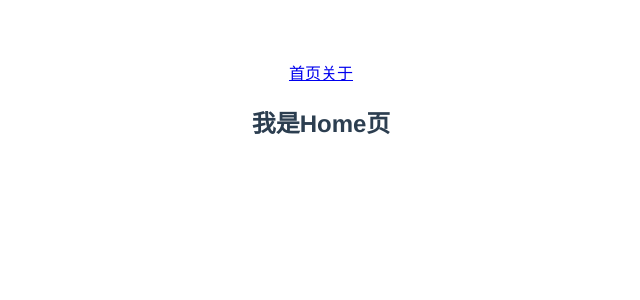
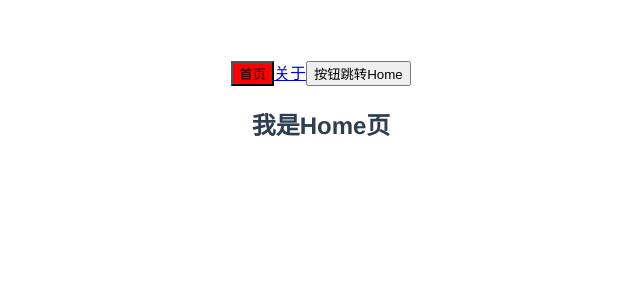
Before and after one commit to zhoupeng20188/vueCliTest, a Vue app in the folder vuecli2test/: page /home in a window 1280 px wide. Shown: the top 300 px of the page, without its empty margins (319-959 px from the left). Built offline with nearby package versions, Linux system fonts and the light colour scheme.

Commit message:
普通button使用路由跳转

```diff
--- a/vuecli2test/src/App.vue
+++ b/vuecli2test/src/App.vue
@@ -1,7 +1,9 @@
 <template>
   <div id="app">
-    <router-link to='/home'>首页</router-link>
+    <!-- router-link里加上replace属性，浏览器的返回不能使用 -->
+    <router-link to='/home' tag='button'>首页</router-link>
     <router-link to='/about'>关于</router-link>
+    <button @click='btnClick'>按钮跳转Home</button>
     <router-view></router-view>
   </div>
 </template>
@@ -13,6 +15,14 @@ export default {
   name: 'App',
   components: {
     HelloWorld
+  },
+  methods: {
+    btnClick(){
+      // 用$router修改路径
+      this.$router.push('/home')
+      // 用replace则没有返回
+      // this.$router.replace('/home')
+    }
   }
 }
 </script>
@@ -26,4 +36,7 @@ export default {
   color: #2c3e50;
   margin-top: 60px;
 }
+.router-link-active {
+  background-color: red
+}
 </style>
```
